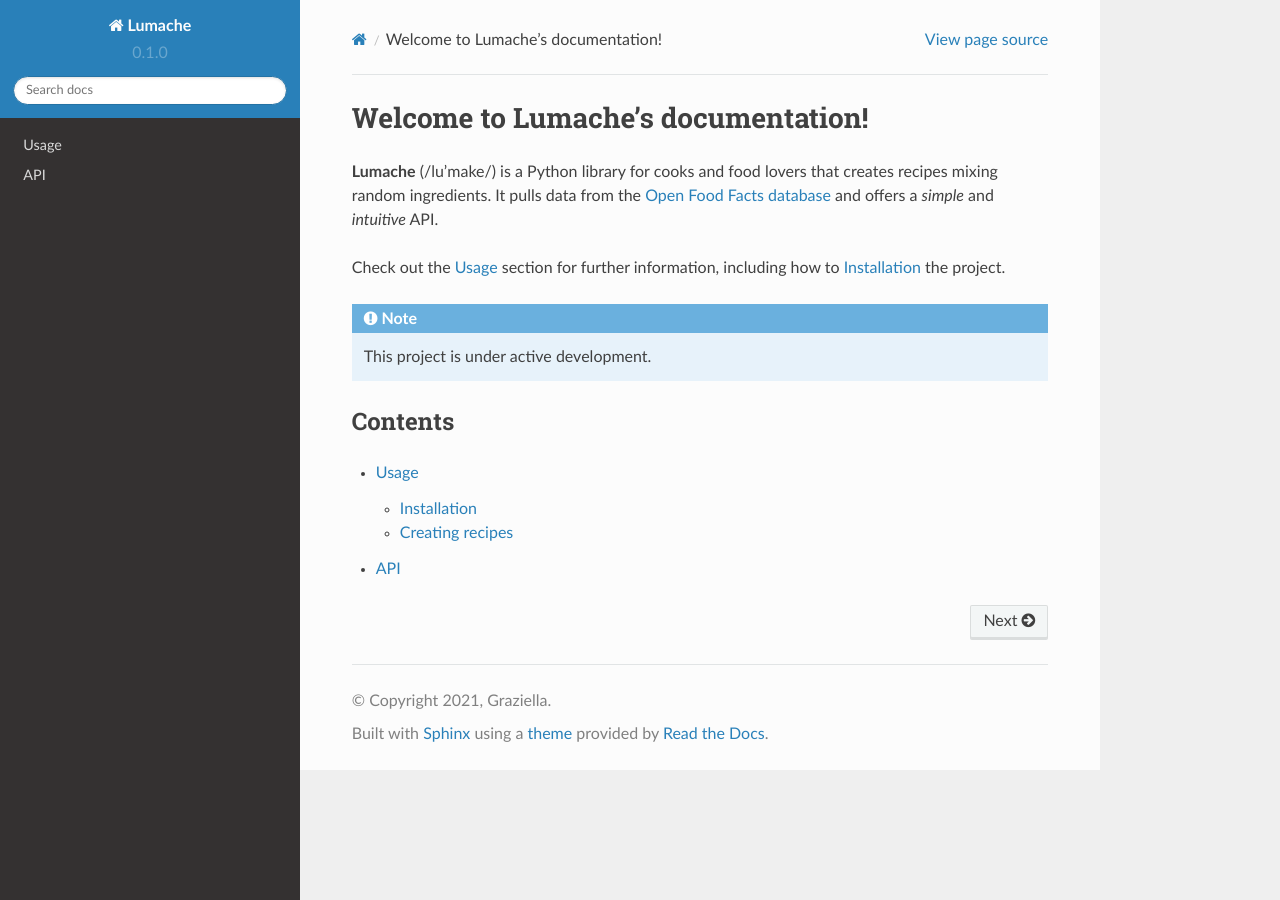
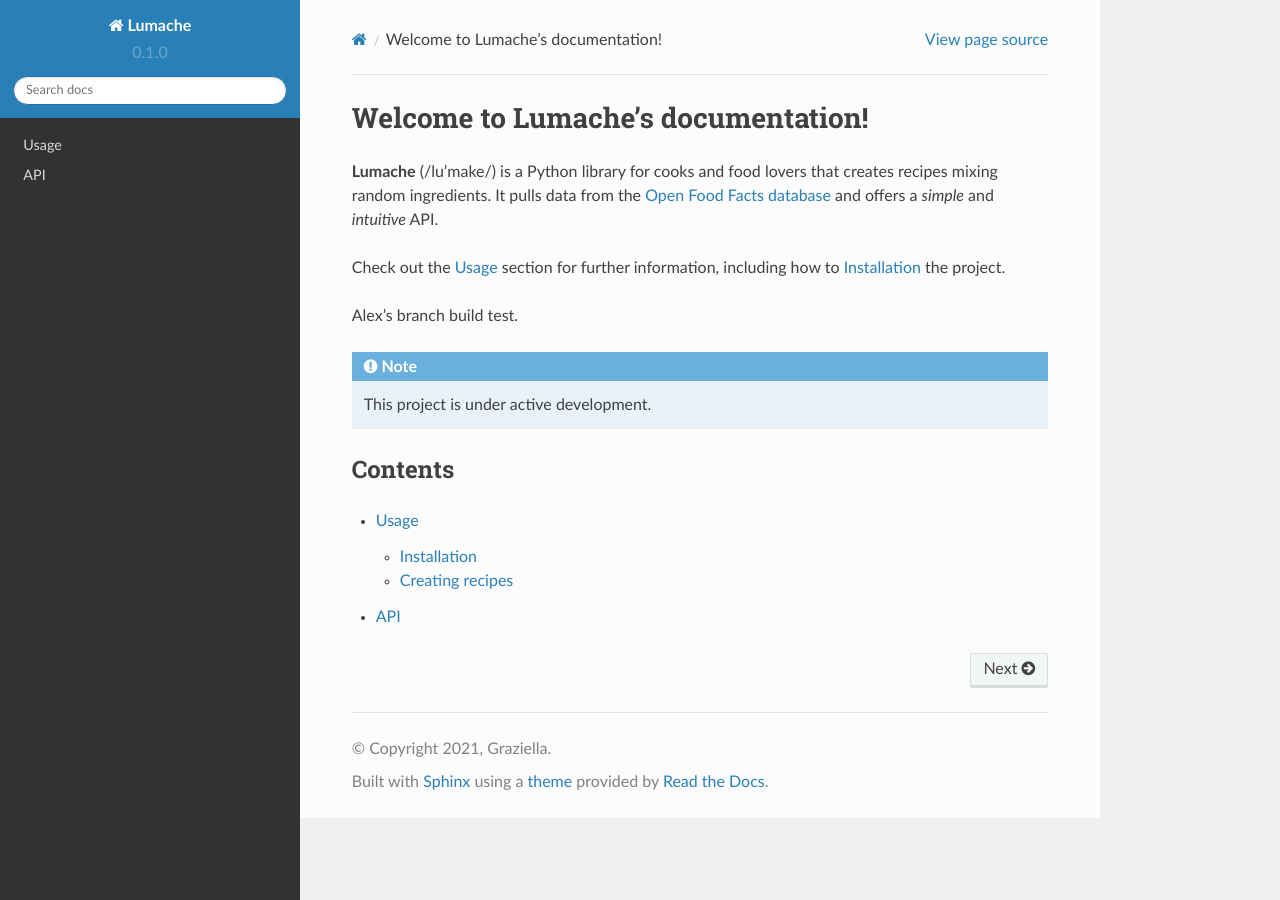
Before and after one commit to alexmillane/read_the_docs_tutorial, a Sphinx documentation site: the page built from docs/source/index.rst, in a window 1280 px wide. Built offline with Sphinx 7.4.7 and the Read the Docs theme 2.0.0, drawn with Linux system fonts in a browser that asks for light colours.

Commit message:
one line change to test building docs on RTDs.

```diff
--- a/docs/source/index.rst
+++ b/docs/source/index.rst
@@ -8,6 +8,8 @@ and offers a *simple* and *intuitive* API.
 
 Check out the :doc:`usage` section for further information, including
 how to :ref:`installation` the project.
+
+Alex's branch build test.
 
 .. note::
 
```
